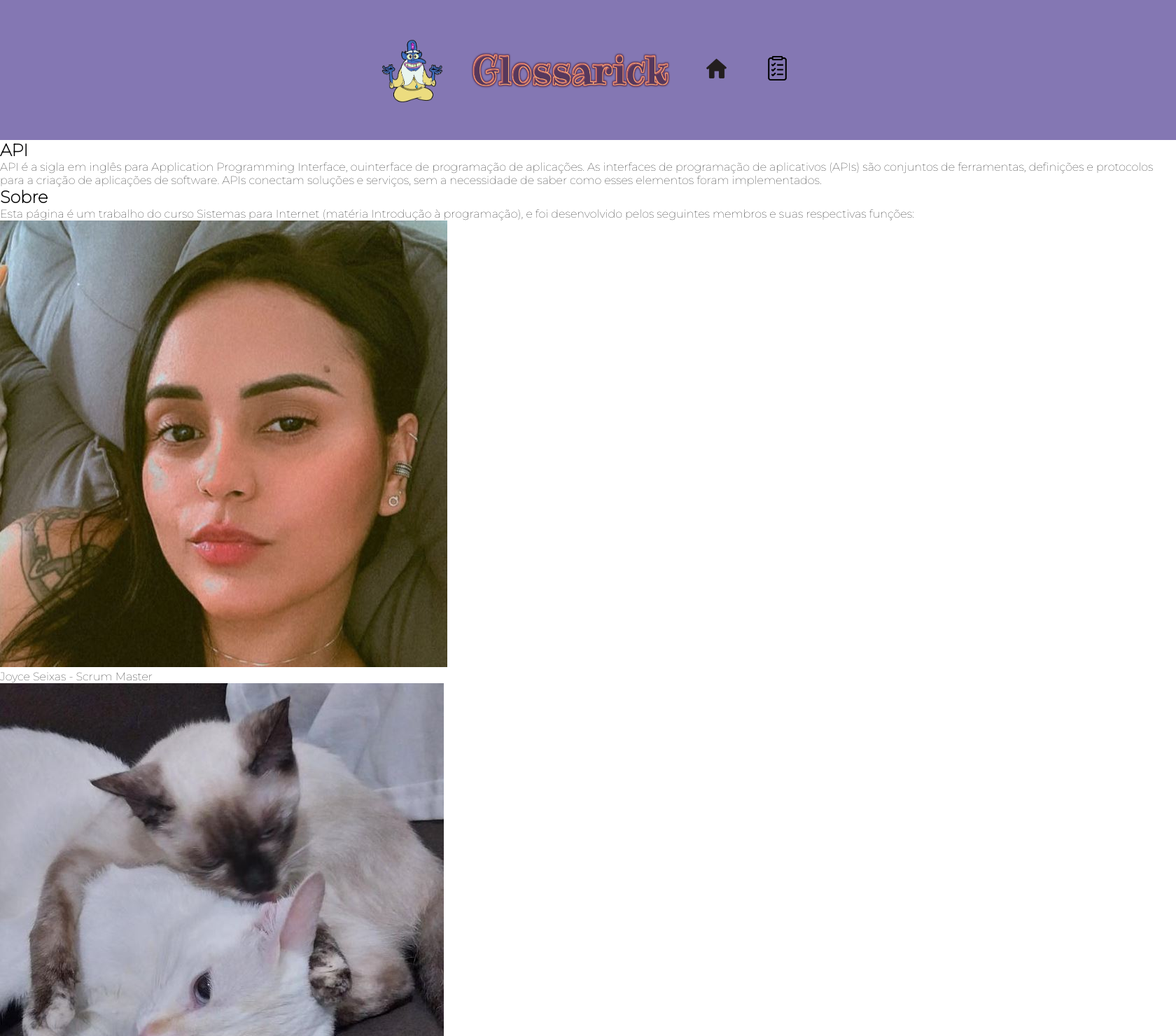
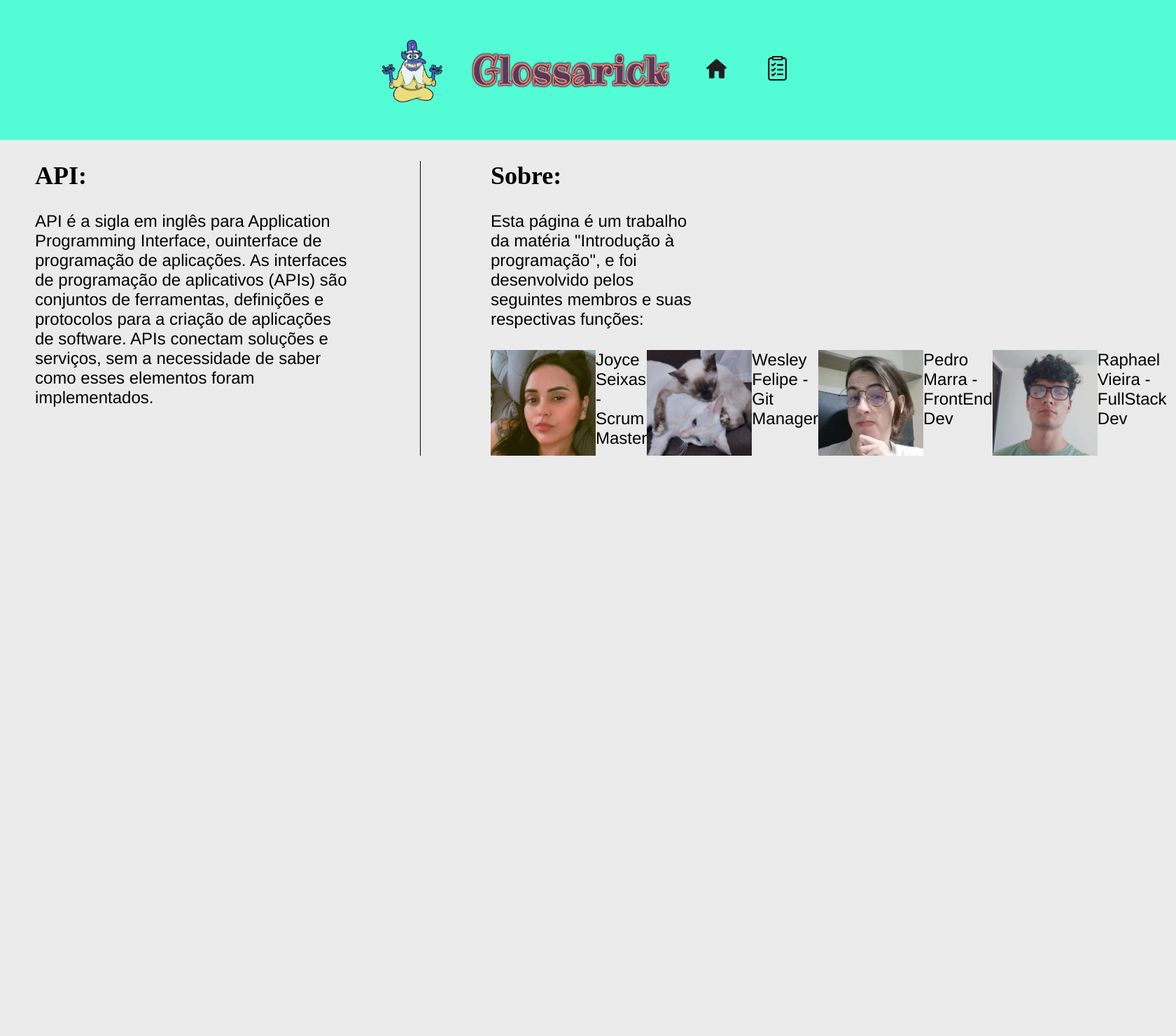
Before and after one commit to mrafaelbatista/uniesp-ip-projeto-flask, a Flask app: page / in a window 1680 px wide. Shown: the top 1480 px of the page at 70% size. After the commit the page ends 651 px from the top, so only its background shows below. Run offline with Flask 3, Linux system fonts and the light colour scheme; some web fonts are replaced.

Commit message:
Pedro css

```diff
--- a/static/style.css
+++ b/static/style.css
@@ -2,14 +2,18 @@
     margin: 0;
     padding: 0;
     box-sizing: border-box;
-    font-family: 'Montserrat', 'sans-serif';
+    font-family: Helvetica;
 }
+
+body {
+    background-color: #EBEBEB;
+  }
 
 header {
     display: flex;
     align-items: center;
     justify-content: center;
-    background-color: rgb(132, 119, 179);
+    background-color: rgb(82,253,214);
     height: 200px;
 }
 
@@ -48,3 +52,46 @@ header {
 .right-side-menu #todo {
     width: 35px;
 }
+
+main{}
+
+.left-side {
+    height: 1000px;
+    width: 500px;
+    padding-top: 30px;
+    padding-left: 50px;
+
+    font-size: 24px;
+    font-weight: 100;
+}
+
+.left-side h1 {
+    font-family: Bison;
+    padding-bottom: 30px;
+}
+
+.right-side {
+    width: 400px;
+    position: relative;
+    left: 600px;
+    bottom: 970px;
+    border-left: 1px solid black;
+    padding-left: 100px;
+
+    font-size: 24px;
+    font-weight: 100;
+}
+
+.right-side h1 {
+    font-family: Bison;
+    padding-bottom: 30px;
+}
+
+.right-side p {
+    padding-bottom: 30px;
+}
+
+.right-side ul {
+    list-style: none;
+    display: flex;
+}
--- a/templates/Gerenciador_de_Tarefas.html
+++ b/templates/Gerenciador_de_Tarefas.html
@@ -22,7 +22,7 @@
 
 		<div class = "right-side-menu">
 			<div class = "homeclass">
-				<a href = "/"> <img ID = "home" src = "../static/img/home.png"></a>
+				<a href = "index.html"> <img ID = "home" src = "../static/img/home.png"></a>
 			</div>
 			<div class = "todoclass">
 				<a href = "Gerenciador_de_Tarefas.html"> <img ID = "todo" src = "../static/img/todo.png"></a>
--- a/templates/index.html
+++ b/templates/index.html
@@ -22,7 +22,7 @@
 
 		<div class = "right-side-menu">
 			<div class = "homeclass">
-				<a href = "/"> <img ID = "home" src = "../static/img/home.png"></a>
+				<a href = "index.html"> <img ID = "home" src = "../static/img/home.png"></a>
 			</div>
 			<div class = "todoclass">
 				<a href = "Gerenciador_de_Tarefas.html"> <img ID = "todo" src = "../static/img/todo.png"></a>
@@ -35,7 +35,7 @@
 		<section>
 			<div class = "container">
 				<div class = "left-side">
-					<h1>API</h1>
+					<h1>API:</h1>
 					<p>API é a sigla em inglês para Application Programming Interface, ouinterface de programação de aplicações.
 						As interfaces de programação de aplicativos (APIs) são conjuntos de ferramentas, definições e protocolos
 						para a criação de aplicações de software. APIs conectam soluções e serviços, sem a necessidade de saber
@@ -43,15 +43,15 @@
 				</div>
 
 				<div class = "right-side">
-					<h1>Sobre</h1>
-					<p>Esta página é um trabalho do curso Sistemas para Internet (matéria Introdução à programação), e foi desenvolvido
+					<h1>Sobre:</h1>
+					<p>Esta página é um trabalho da matéria "Introdução à programação", e foi desenvolvido
 					pelos seguintes membros e suas respectivas funções:
 					</p>
 					<ul>
-						<img src = "../static/img/Joyce.JPG"><li>Joyce Seixas - Scrum Master</li>
-						<img src = "../static/img/fotodowesley.JPG"><li>Wesley Felipe - Git Manager</li>
-						<img src = "../static/img/pedro.JPG"><li>Pedro Marra - FrontEnd Dev</li>
-						<img src = "../static/img/raphael.JPG"><li>Raphael Vieira - FullStack Dev</li>
+						<img ID = "Joyce" src = "../static/img/Joyce.JPG" width="150px"><li>Joyce Seixas - Scrum Master</li>
+						<img ID = "Wesley" src = "../static/img/fotodowesley.JPG" width="150px"><li>Wesley Felipe - Git Manager</li>
+						<img ID = "Pedro" src = "../static/img/pedro.JPG" width="150px"><li>Pedro Marra - FrontEnd Dev</li>
+						<img ID = "Raphael" src = "../static/img/raphael.JPG" width="150px"><li>Raphael Vieira - FullStack Dev</li>
 					</ul>
 				</div>
 			</div>
```
